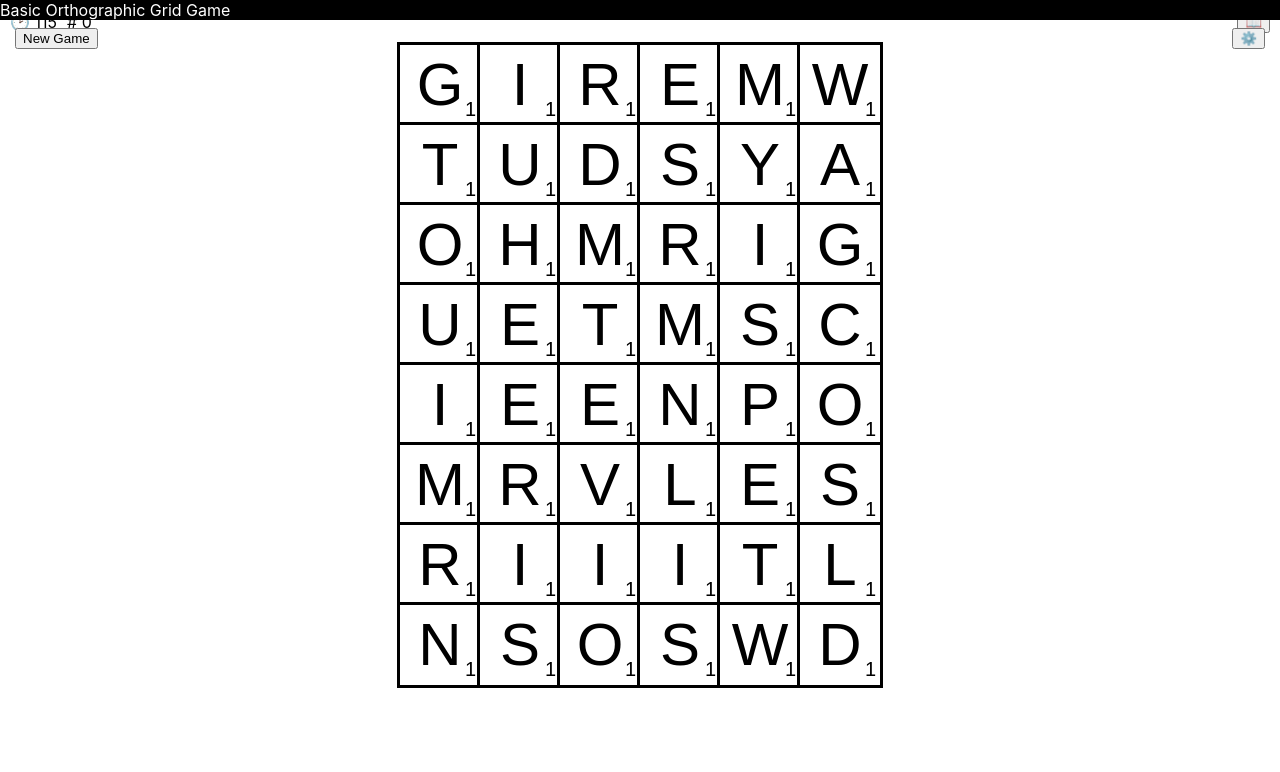
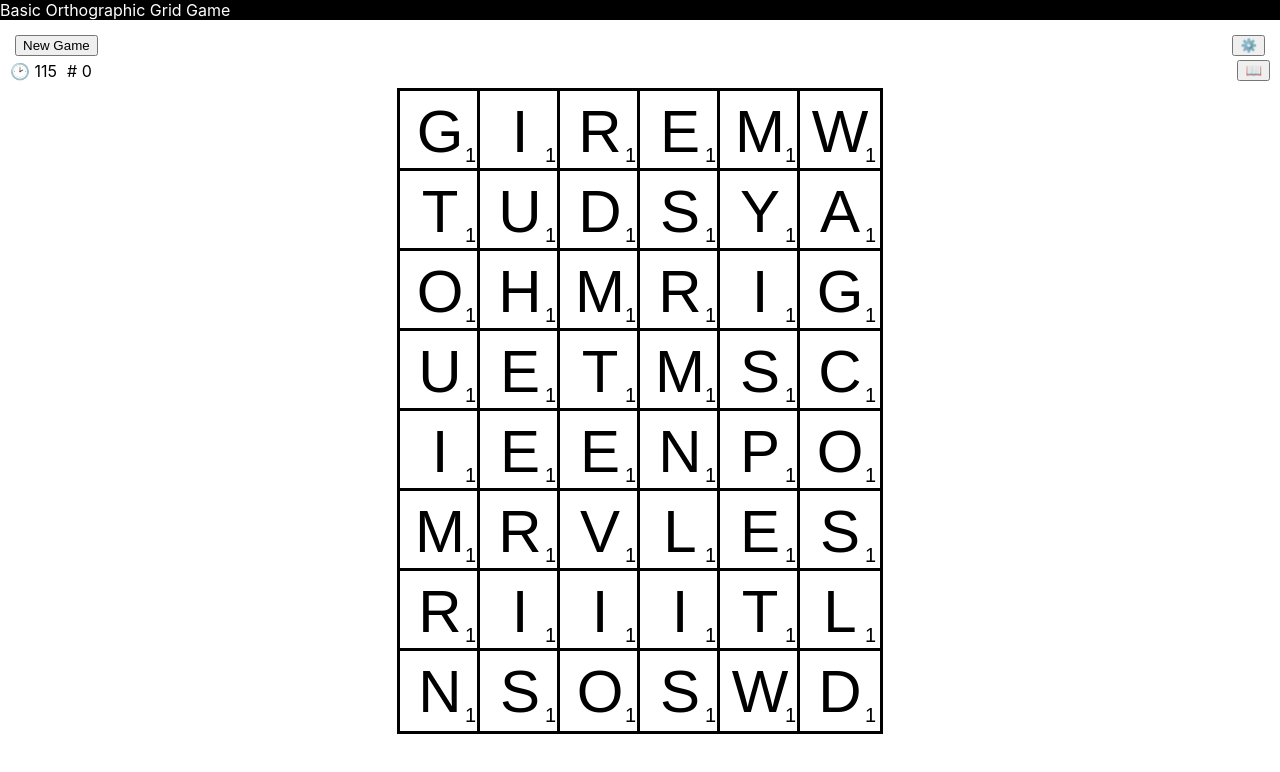
Before and after one commit to a-lexwein/word-grid-react, a React (Vite) app: page / in a window 1280 px wide. Shown: the top 772 px of the page. Built offline with nearby package versions, Linux system fonts and the light colour scheme.

Commit message:
some css tweaks

```diff
--- a/src/App.css
+++ b/src/App.css
@@ -1,7 +1,7 @@
 .App {
   display: flex;
   flex-direction: column;
-  justify-content: center;
+
   align-items: center;
   height: 100vh;
 }
@@ -67,22 +67,21 @@
 }
 
 #title {
-  position: absolute;
-  top: 0;
   color: white;
   background-color: black;
   width: 100%;
+}
 
+#button-row {
+  padding: 15px;
 }
 
 #options-button {
   position: absolute;
-  top: 28px;
   right: 15px;
 }
 #newgame-button {
   position: absolute;
-  top: 28px;
   left: 15px;
 }
 .options {
--- a/src/App.jsx
+++ b/src/App.jsx
@@ -106,8 +106,10 @@ function Main() {
   return (
     <div className="App">
       <div id="title">Basic Orthographic Grid Game</div>
-      <button id="newgame-button" onClick={handleNewGame}>	New Game</button>
-      <button id="options-button" onClick={() => setOptionsModalOpen(true)}>	&#x2699;&#xFE0F;</button>
+      <div id="button-row">
+        <button id="newgame-button" onClick={handleNewGame}>	New Game</button>
+        <button id="options-button" onClick={() => setOptionsModalOpen(true)}>	&#x2699;&#xFE0F;</button>
+      </div>
       <Scoreboard
         timer={timer}
         history={history}
```
